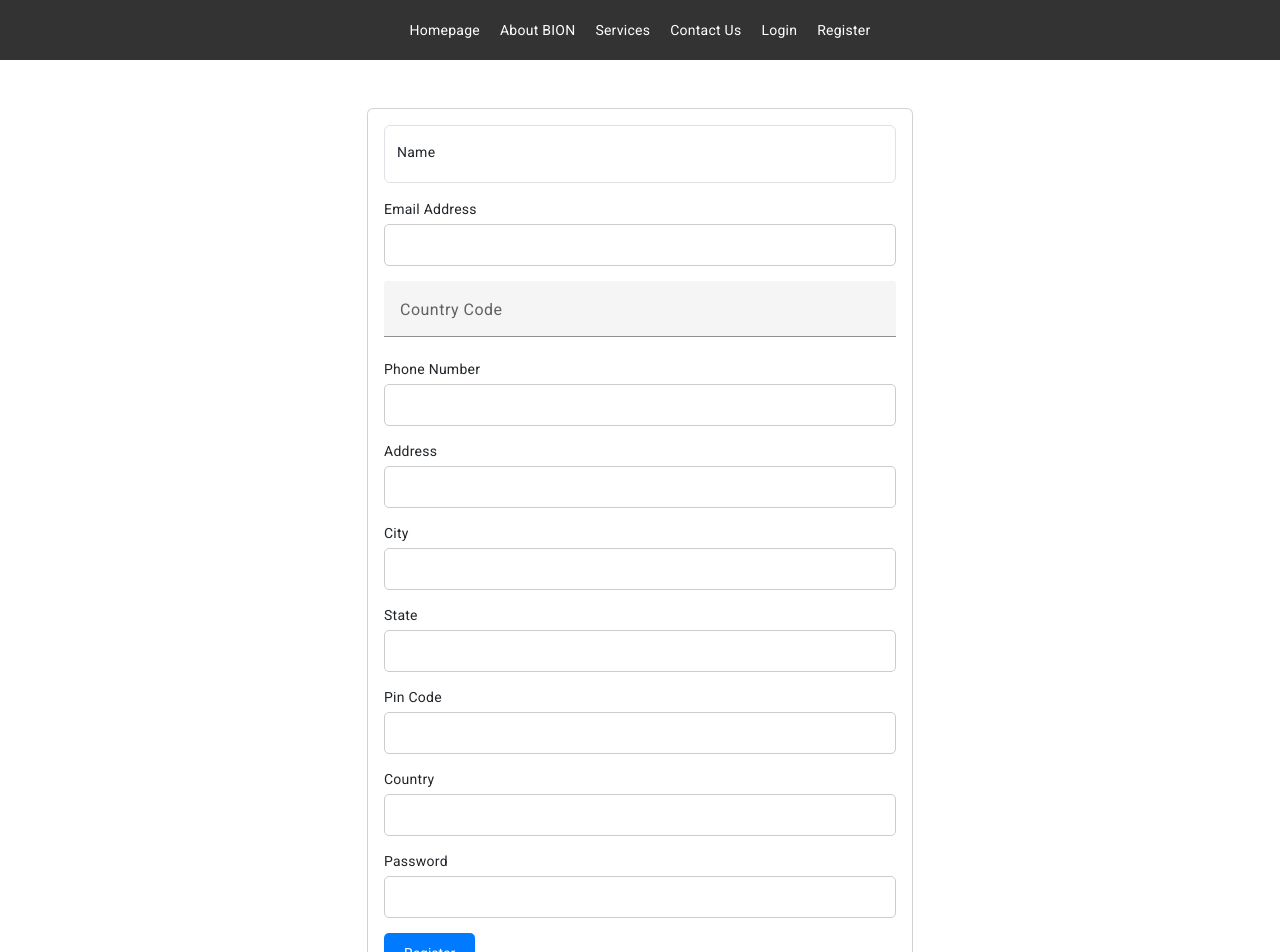
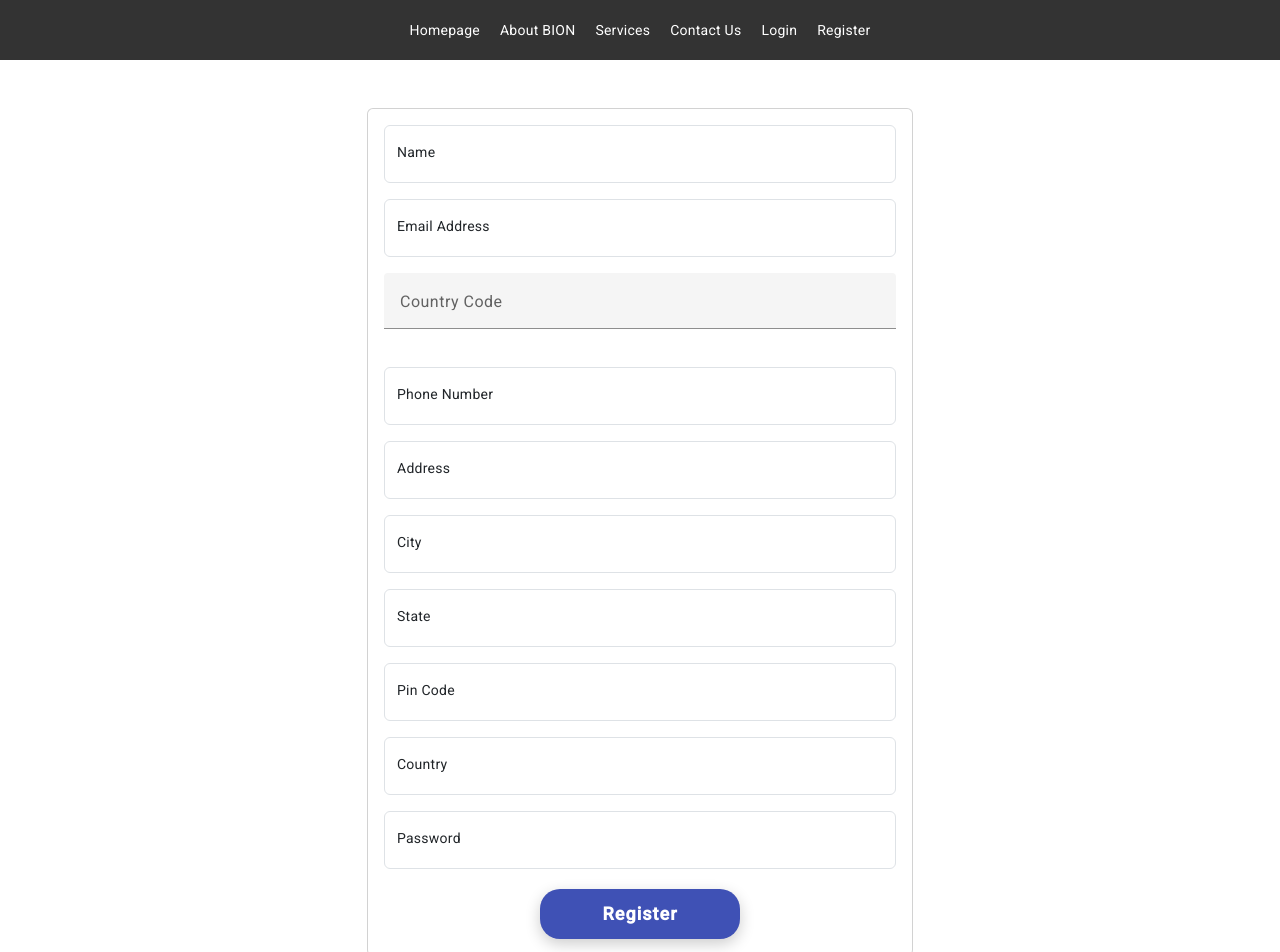
Before and after one commit to sushilrajeeva/BION, an Angular app in the folder BION/: page /register in a window 1280 px wide. Shown: the top 952 px of the page. Built offline with nearby package versions, Linux system fonts and the light colour scheme.

Commit message:
updated register component - Added css style to button
Added modern look to register button

```diff
--- a/BION/src/app/register/register.component.css
+++ b/BION/src/app/register/register.component.css
@@ -30,3 +30,45 @@
   .register-form-field {
     width: 100%;
   }
+
+  .card {
+    margin-bottom: 2rem;
+}
+
+.center {
+    display: flex;
+    justify-content: center;
+    margin-top: 20px;  /* Adjust as needed */
+  }
+
+  .register-button {
+    background-color: #3f51b5;
+    color: white;
+    padding: 10px 20px;
+    border-radius: 20px;
+    font-weight: 600;
+    border: none;
+    cursor: pointer;
+    box-shadow: 0px 5px 15px rgba(0, 0, 0, 0.2);
+    transition: all 0.3s ease;
+    outline: none;
+    width: 200px;
+    height: 50px;
+    text-align: center;
+    font-size: 18px;
+    letter-spacing: 1px;
+    display: flex;
+    align-items: center;
+    justify-content: center;
+  }
+
+  .register-button:hover {
+    background-color: #283593;
+    box-shadow: 0px 7px 20px rgba(0, 0, 0, 0.3);
+  }
+
+  .register-button:active {
+    background-color: #1a237e;
+    box-shadow: 0px 5px 15px rgba(0, 0, 0, 0.2);
+    transform: translateY(4px); /* Moves button down to simulate press */
+  }
--- a/BION/src/app/register/register.component.html
+++ b/BION/src/app/register/register.component.html
@@ -1,23 +1,22 @@
-<div class="container mt-5">
+<div class="container mt-5 mb-5">
     <div class="row justify-content-center">
       <div class="col-12 col-md-8 col-lg-6">
         <div class="card">
           <div class="card-body">
             <form [formGroup]="registerForm" (ngSubmit)="onSubmit()">
-              <!-- Replace existing form elements with the following structure -->
               <div class="form-floating mb-3">
                 <input type="text" formControlName="name" class="form-control" id="name" placeholder="Name" required>
                 <label for="name">Name</label>
               </div>
 
-              <div class="form-group">
+              <div class="form-floating mb-3">
+                <input type="email" formControlName="emailAddress" class="form-control" id="emailAddress" placeholder="Email Address" required>
                 <label for="emailAddress">Email Address</label>
-                <input type="email" formControlName="emailAddress" id="emailAddress" required>
               </div>
 
-              <mat-form-field appearance="fill" class="register-form-field">
+              <mat-form-field appearance="fill" class="register-form-field form-floating mb-3">
                 <mat-label>Country Code</mat-label>
-                <input type="text" formControlName="countryCode" matInput [matAutocomplete]="auto">
+                <input type="text" formControlName="countryCode" matInput [matAutocomplete]="auto" placeholder="Country Code">
                 <mat-autocomplete #auto="matAutocomplete" [displayWith]="displayCountry">
                   <mat-option *ngFor="let country of filteredCountryCodes | async" [value]="country">
                     {{country.flag}} {{country.dial_code}} {{country.name}}
@@ -25,43 +24,49 @@
                 </mat-autocomplete>
               </mat-form-field>
 
-
-              <div class="form-group">
+              <div class="form-floating mb-3">
+                <input type="tel" formControlName="phoneNumber" class="form-control" id="phoneNumber" placeholder="Phone Number" required>
                 <label for="phoneNumber">Phone Number</label>
-                <input type="tel" formControlName="phoneNumber" id="phoneNumber" required>
               </div>
 
-              <div class="form-group">
+              <div class="form-floating mb-3">
+                <input type="text" formControlName="address" class="form-control" id="address" placeholder="Address" required>
                 <label for="address">Address</label>
-                <input type="text" formControlName="address" id="address" required>
               </div>
 
-              <div class="form-group">
+              <div class="form-floating mb-3">
+                <input type="text" formControlName="city" class="form-control" id="city" placeholder="City" required>
                 <label for="city">City</label>
-                <input type="text" formControlName="city" id="city" required>
               </div>
 
-              <div class="form-group">
+              <div class="form-floating mb-3">
+                <input type="text" formControlName="state" class="form-control" id="state" placeholder="State" required>
                 <label for="state">State</label>
-                <input type="text" formControlName="state" id="state" required>
               </div>
 
-              <div class="form-group">
+              <div class="form-floating mb-3">
+                <input type="text" formControlName="pinCode" class="form-control" id="pinCode" placeholder="Pin Code" required>
                 <label for="pinCode">Pin Code</label>
-                <input type="text" formControlName="pinCode" id="pinCode" required>
               </div>
 
-              <div class="form-group">
+              <div class="form-floating mb-3">
+                <input type="text" formControlName="country" class="form-control" id="country" placeholder="Country" required>
                 <label for="country">Country</label>
-                <input type="text" formControlName="country" id="country" required>
               </div>
 
-              <div class="form-group">
+              <div class="form-floating mb-3">
+                <input type="password" formControlName="password" class="form-control" id="password" placeholder="Password" required>
                 <label for="password">Password</label>
-                <input type="password" formControlName="password" id="password" required>
               </div>
 
-              <button type="submit" mat-raised-button color="primary">Register</button>
+              <div class="center">
+                <button type="submit" class="register-button">
+                  Register
+                </button>
+              </div>
+
+
+
             </form>
           </div>
         </div>
```
